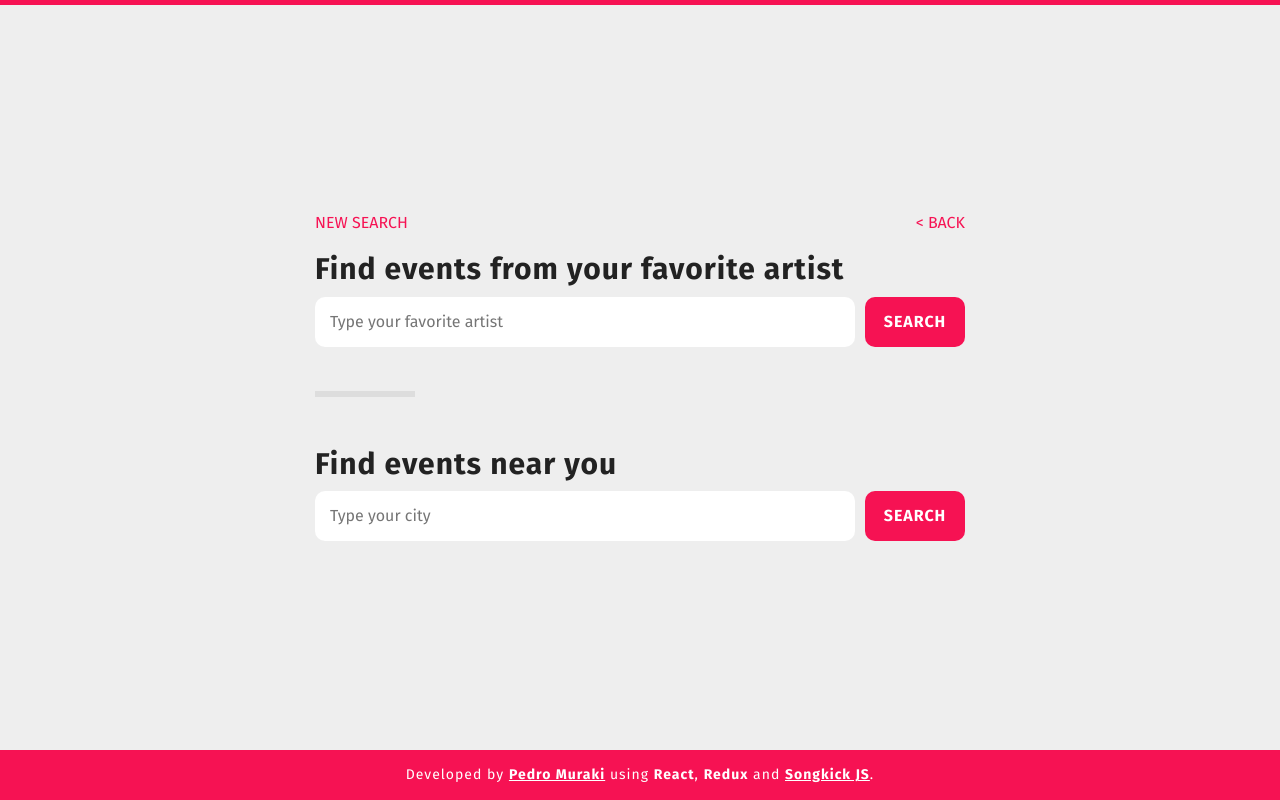
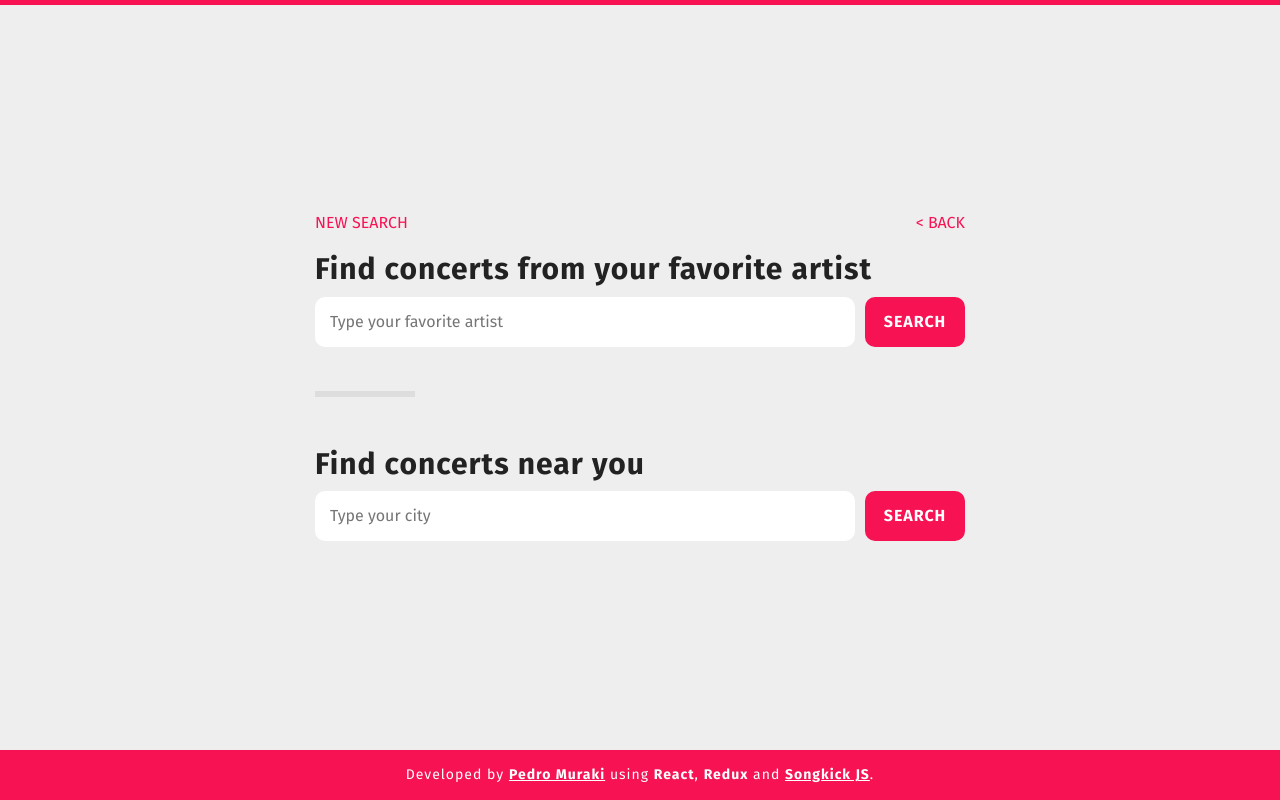
Before and after one commit to pedromuraki/songkick-searcher, a React app: page / in a window 1280 px wide. Built offline with nearby package versions, Linux system fonts and the light colour scheme; no server answers; what songkick-js would draw is missing.

Commit message:
changed events to concerts

```diff
--- a/src/js/components/SearchArtists.js
+++ b/src/js/components/SearchArtists.js
@@ -44,7 +44,7 @@ class SearchArtists extends Component {
   render() {
     return (
       <div className="search-artists">
-        <h1>Find events from your favorite artist</h1>
+        <h1>Find concerts from your favorite artist</h1>
         <form onSubmit={this.handleSubmit}>
           <input
             type="text"
--- a/src/js/components/SearchLocations.js
+++ b/src/js/components/SearchLocations.js
@@ -52,7 +52,7 @@ class SearchLocations extends Component {
   render() {
     return (
       <div className="search-locations">
-        <h1>Find events near you</h1>
+        <h1>Find concerts near you</h1>
         <form onSubmit={this.handleSubmit}>
           <input
             type="text"
```
Also changed, not shown: 3 other files (tests, documents, lock files or other folders).
